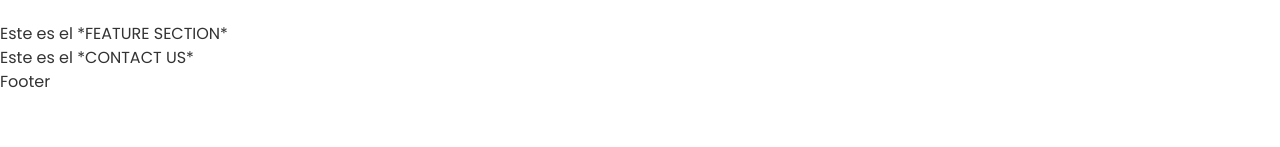
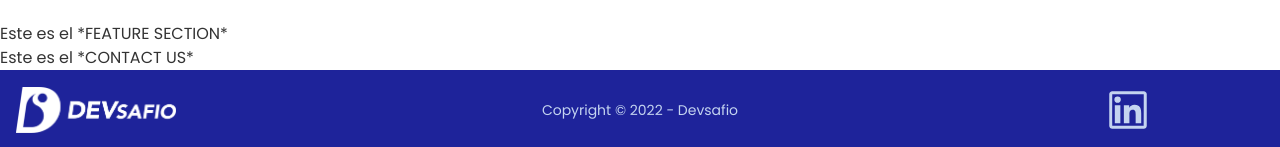
Before and after one commit to vecarope/ejemploReact, a React (Create React App) app: page / in a window 1280 px wide. Shown: the part 1202-1349 px from the top of the page. Before the commit the page ends 1296 px from the top, so only its background shows below. Built offline with nearby package versions, Linux system fonts and the light colour scheme; what tw-elements would draw is missing.

Commit message:
feat:add footer component

```diff
--- a/src/components/Footer/Footer.jsx
+++ b/src/components/Footer/Footer.jsx
@@ -1,8 +1,21 @@
 import React from 'react'
+import logo from "../../assets/images/DEV-IMAGOTIPO-WHITE-HORIZONTAL.png"
+import { AiOutlineLinkedin } from "react-icons/ai"
 
 const Footer = () => {
   return (
-    <div>Footer</div>
+    <footer className="footer items-center p-4 bg-[#1E239A] text-neutral-content text-center">
+      <div className="items-center grid-flow-col">
+        <img class="w-40" src={ logo } alt="Logo"/>
+      </div>
+      <p className='justify-center mx-auto'>Copyright © 2022 - Devsafio</p>
+      <div className="grid-flow-col gap-4 md:place-self-center md:justify-self-end">
+        <a className='w-40' href="https://www.linkedin.com/company/devsafio/" target="_blank" rel="noopener         noreferrer">
+          <AiOutlineLinkedin size="3rem" href='https://www.linkedin.com/company/devsafio/'/>
+        </a>
+      </div>
+  </footer>
+
   )
 }
 
```
